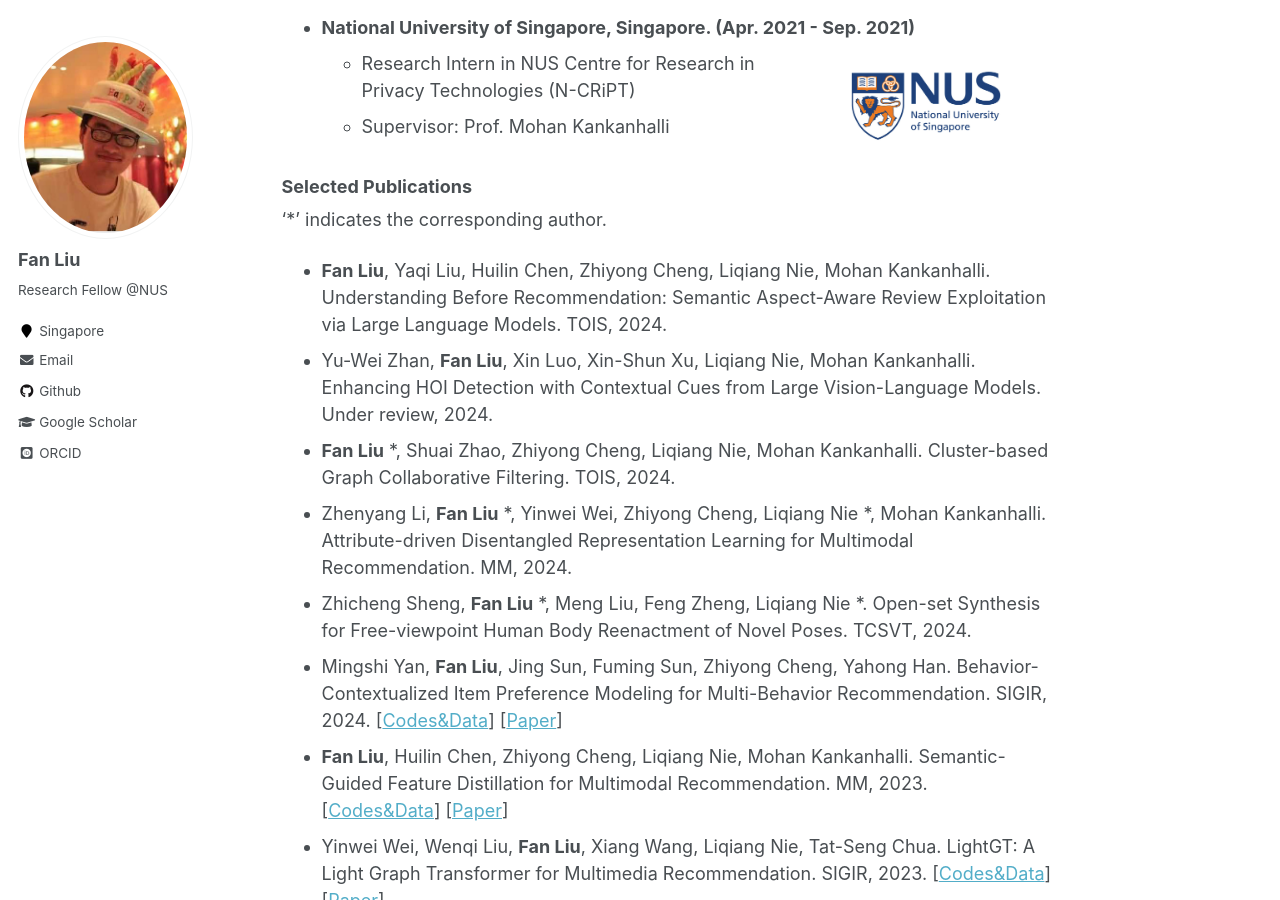
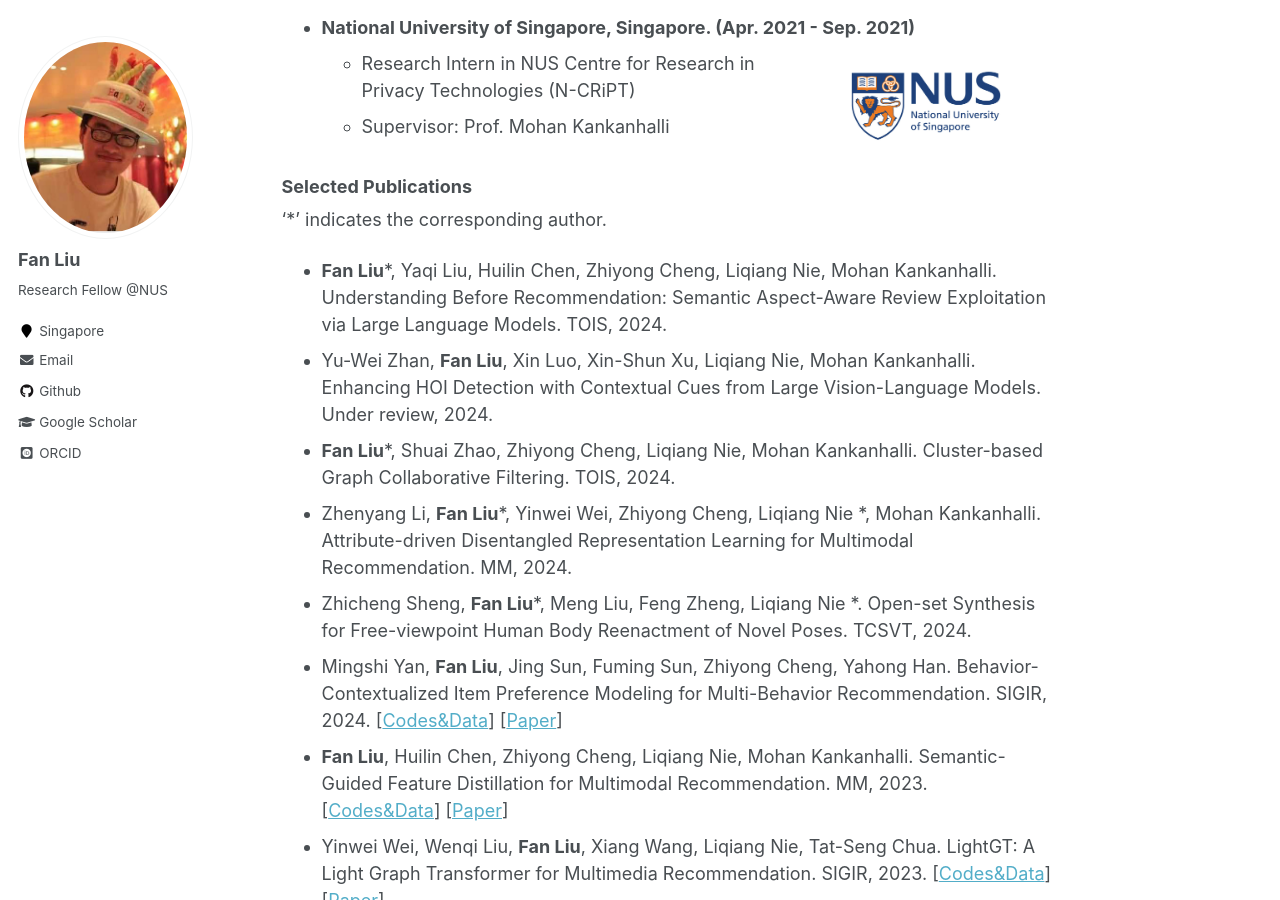
Before and after one commit to liufancs/liufancs.github.io, a Jekyll site: the page built from _pages/about.md, in a window 1280 px wide and 900 px high, scrolled down 969 px. Built offline with Jekyll 4.4.1, drawn with Linux system fonts in a browser that asks for light colours; some web fonts are replaced.

```diff
--- a/_pages/about.md
+++ b/_pages/about.md
@@ -33,11 +33,11 @@ I am currently a Research Fellow with [Prof. Mohan Kankanhalli](https://www.comp
 ### Selected Publications
 ‘*’ indicates the corresponding author.
 
-* **Fan Liu**, Yaqi Liu, Huilin Chen, Zhiyong Cheng, Liqiang Nie, Mohan Kankanhalli. Understanding Before Recommendation: Semantic Aspect-Aware Review Exploitation via Large Language Models. TOIS, 2024.
+* **Fan Liu***, Yaqi Liu, Huilin Chen, Zhiyong Cheng, Liqiang Nie, Mohan Kankanhalli. Understanding Before Recommendation: Semantic Aspect-Aware Review Exploitation via Large Language Models. TOIS, 2024.
 * Yu-Wei Zhan, **Fan Liu**, Xin Luo, Xin-Shun Xu, Liqiang Nie, Mohan Kankanhalli. Enhancing HOI Detection with Contextual Cues from Large Vision-Language Models. Under review, 2024.
-* **Fan Liu** *, Shuai Zhao, Zhiyong Cheng, Liqiang Nie, Mohan Kankanhalli. Cluster-based Graph Collaborative Filtering. TOIS, 2024.
-* Zhenyang Li, **Fan Liu** *, Yinwei Wei, Zhiyong Cheng, Liqiang Nie *, Mohan Kankanhalli. Attribute-driven Disentangled Representation Learning for Multimodal Recommendation. MM, 2024.
-* Zhicheng Sheng, **Fan Liu** *, Meng Liu, Feng Zheng, Liqiang Nie *. Open-set Synthesis for Free-viewpoint Human Body Reenactment of Novel Poses. TCSVT, 2024.
+* **Fan Liu***, Shuai Zhao, Zhiyong Cheng, Liqiang Nie, Mohan Kankanhalli. Cluster-based Graph Collaborative Filtering. TOIS, 2024.
+* Zhenyang Li, **Fan Liu***, Yinwei Wei, Zhiyong Cheng, Liqiang Nie *, Mohan Kankanhalli. Attribute-driven Disentangled Representation Learning for Multimodal Recommendation. MM, 2024.
+* Zhicheng Sheng, **Fan Liu***, Meng Liu, Feng Zheng, Liqiang Nie *. Open-set Synthesis for Free-viewpoint Human Body Reenactment of Novel Poses. TCSVT, 2024.
 * Mingshi Yan, **Fan Liu**, Jing Sun, Fuming Sun, Zhiyong Cheng, Yahong Han. Behavior-Contextualized Item Preference Modeling for Multi-Behavior Recommendation. SIGIR, 2024. [[Codes&Data](https://github.com/MingshiYan/BIPN)] [[Paper](https://arxiv.org/abs/2404.18166)]
 * **Fan Liu**, Huilin Chen, Zhiyong Cheng, Liqiang Nie, Mohan Kankanhalli. Semantic-Guided Feature Distillation for Multimodal
 Recommendation. MM, 2023. [[Codes&Data](https://github.com/HuilinChenJN/SGFD)] [[Paper](https://arxiv.org/pdf/2308.03113.pdf)]
```
